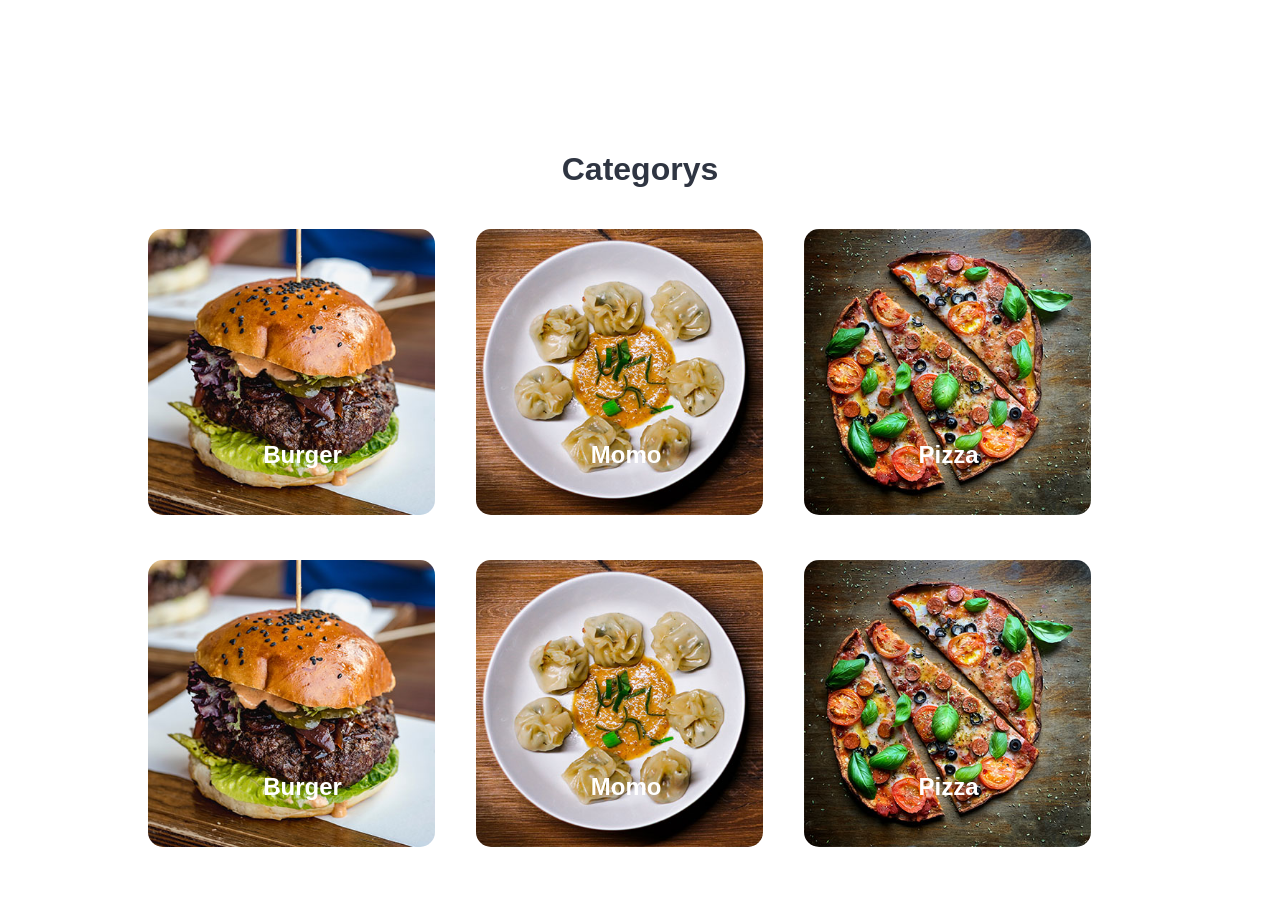
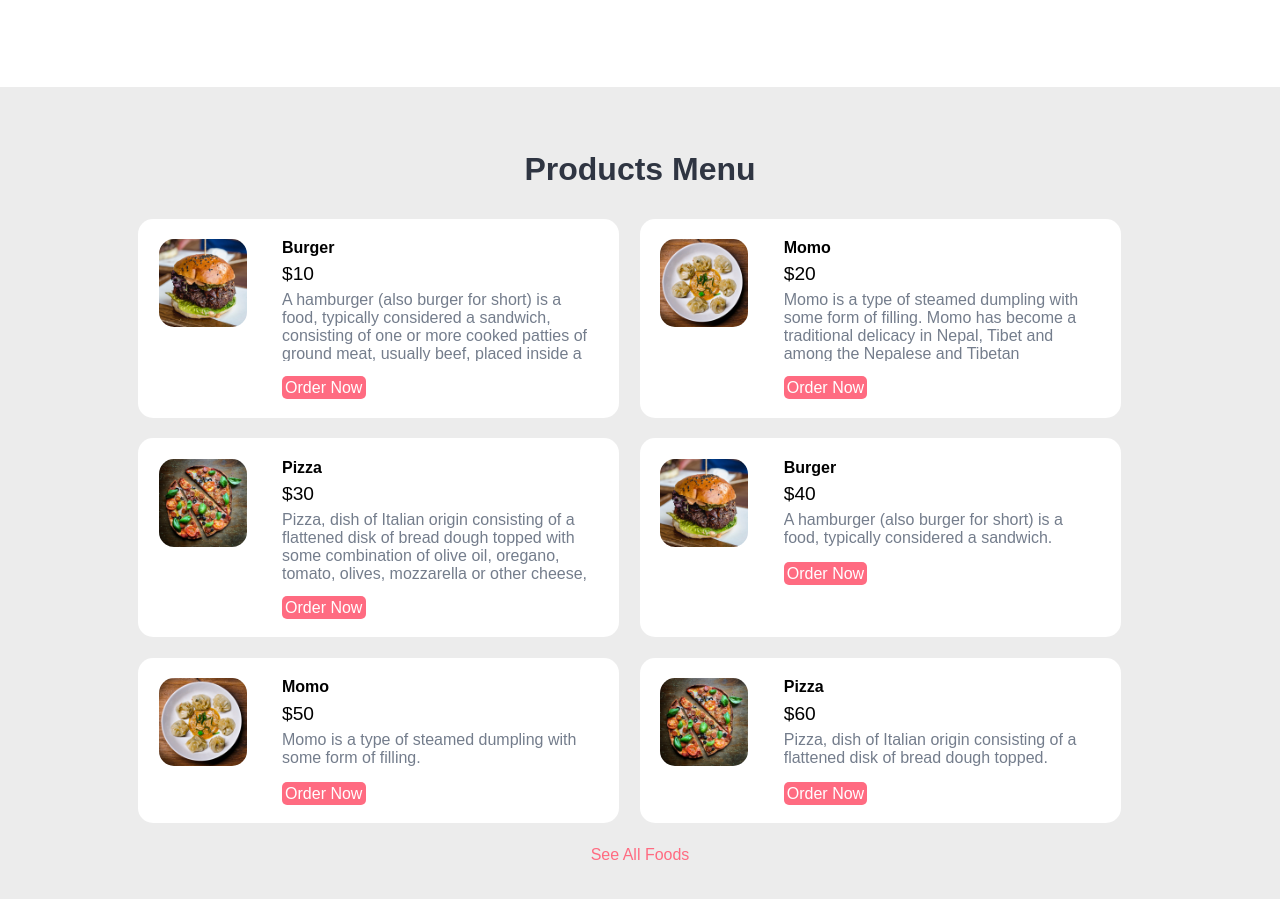
Before and after one commit to maitrongnhan001/food-order-ReactJS, a React (Create React App) app: page / in a window 1280 px wide. Shown: the part 979-1878 px from the top of the page. Before the commit the page ends 1851 px from the top, so only its background shows below. Built offline with nearby package versions, Linux system fonts and the light colour scheme.

Commit message:
fix layout product component

```diff
--- a/src/Components/Product/Product-Items/Product-Item.js
+++ b/src/Components/Product/Product-Items/Product-Item.js
@@ -5,12 +5,18 @@
 class ProductItem extends Component {
     render() {
         return (
-            <Link action="true" to="/">
-                <div className="box-3 float-container">
-                    <img src={this.props.Information.PathImage} alt="Pizza" className="img-responsive img-curve" />
-                    <h3 className="float-text text-white">{this.props.Information.NameProduct}</h3>
+            <div className="product-menu-box">
+                <div className="product-menu-img">
+                    <img src={this.props.Information.PathImage} alt="Chicke Hawain Pizza" className="img-responsive img-curve" />
                 </div>
-            </Link>
+                <div className="product-menu-desc">
+                    <h4>{this.props.Information.NameProduct}</h4>
+                    <p className="product-price">${this.props.Information.Price}</p>
+                    <p className="product-detail">{this.props.Information.Description}</p>
+                    <br />
+                    <Link to="/" className="btn btn-primary">Order Now</Link>
+                </div>
+            </div>
         );
     }
 }
--- a/src/Components/Product/Product-Items/Product-Item.scss
+++ b/src/Components/Product/Product-Items/Product-Item.scss
@@ -1,8 +1,3 @@
-.product-menu{
-    background-color: #ececec;
-    padding: 4% 0;
-}
-
 .product-menu-box{
     width: 43%;
     margin: 1%;
--- a/src/Components/Product/Product.js
+++ b/src/Components/Product/Product.js
@@ -1,4 +1,5 @@
 import React, { Component } from 'react';
+import "./Product.scss";
 import ProductItem from './Product-Items/Product-Item';
 
 class Product extends Component {
@@ -7,48 +8,79 @@
         this.state = {
             //create sample data
             sample_data: [
+                [
                     {
                         PathImage: "/Images/Products/menu-burger.jpg",
-                    NameProduct: "Burger"
+                        NameProduct: "Burger",
+                        Price: 10.00,
+                        Description: "A hamburger (also burger for short) is a food, typically considered a sandwich, consisting of one or more cooked patties of ground meat, usually beef, placed inside a sliced bread roll or bun. The patty may be pan fried, grilled, smoked or flame broiled."
                     },
                     {
                         PathImage: "/Images/Products/menu-momo.jpg",
-                    NameProduct: "Momo"
+                        NameProduct: "Momo",
+                        Price: 20.00,
+                        Description: "Momo is a type of steamed dumpling with some form of filling. Momo has become a traditional delicacy in Nepal, Tibet and among the Nepalese and Tibetan communities in Bhutan"
+                    }
+                ],
+                [
+                    {
+                        PathImage: "/Images/Products/menu-pizza.jpg",
+                        NameProduct: "Pizza",
+                        Price: 30.00,
+                        Description: "Pizza, dish of Italian origin consisting of a flattened disk of bread dough topped with some combination of olive oil, oregano, tomato, olives, mozzarella or other cheese, and many other"
+
+                    },
+                    {
+                        PathImage: "/Images/Products/menu-burger.jpg",
+                        NameProduct: "Burger",
+                        Price: 40.00,
+                        Description: "A hamburger (also burger for short) is a food, typically considered a sandwich."
+                    }
+                ],
+                [
+                    {
+                        PathImage: "/Images/Products/menu-momo.jpg",
+                        NameProduct: "Momo",
+                        Price: 50.00,
+                        Description: "Momo is a type of steamed dumpling with some form of filling."
                     },
                     {
                         PathImage: "/Images/Products/menu-pizza.jpg",
-                    NameProduct: "Pizza"
-                },
-                {
-                    PathImage: "/Images/Products/menu-burger.jpg",
-                    NameProduct: "Burger"
-                },
-                {
-                    PathImage: "/Images/Products/menu-momo.jpg",
-                    NameProduct: "Momo"
-                },
-                {
-                    PathImage: "/Images/Products/menu-pizza.jpg",
-                    NameProduct: "Pizza"
+                        NameProduct: "Pizza",
+                        Price: 60.00,
+                        Description: "Pizza, dish of Italian origin consisting of a flattened disk of bread dough topped."
                     }
+                ]
             ]
         };
     }
 
     render() {
         return (
-            <section className="categories">
+            <section className="product-menu">
                 <div className="container">
-                    <h2 className="text-center">Categorys</h2>
-                    {this.state.sample_data.map((Element, Index) => {
-                        return (<ProductItem
-                                    key = {Index}
-                                    Information = {Element}
+                    <h2 className="text-center">Products Menu</h2>
+                    {this.state.sample_data.map((Element) => {
+                        return (
+                            <div className="row">
+                                {Element.map((ChildElement, Index) => {
+                                    return (
+                                        <ProductItem
+                                            key={Index}
+                                            Information={ChildElement}
                                         ></ProductItem>
                                     );
                                 })}
+                                <div className="clearfix" />
                             </div>
+                        );
+                    })}
+                </div>
+                <p className="text-center">
+                    <span className="pink">See All Foods</span>
+                </p>
             </section>
+
         );
     }
 }
--- a/src/Components/Product/Product.scss
+++ b/src/Components/Product/Product.scss
@@ -1,3 +1,4 @@
-.categories{
+.product-menu{
+    background-color: #ececec;
     padding: 4% 0;
 }
```
Lines whose indentation alone changed are shown as unchanged.
